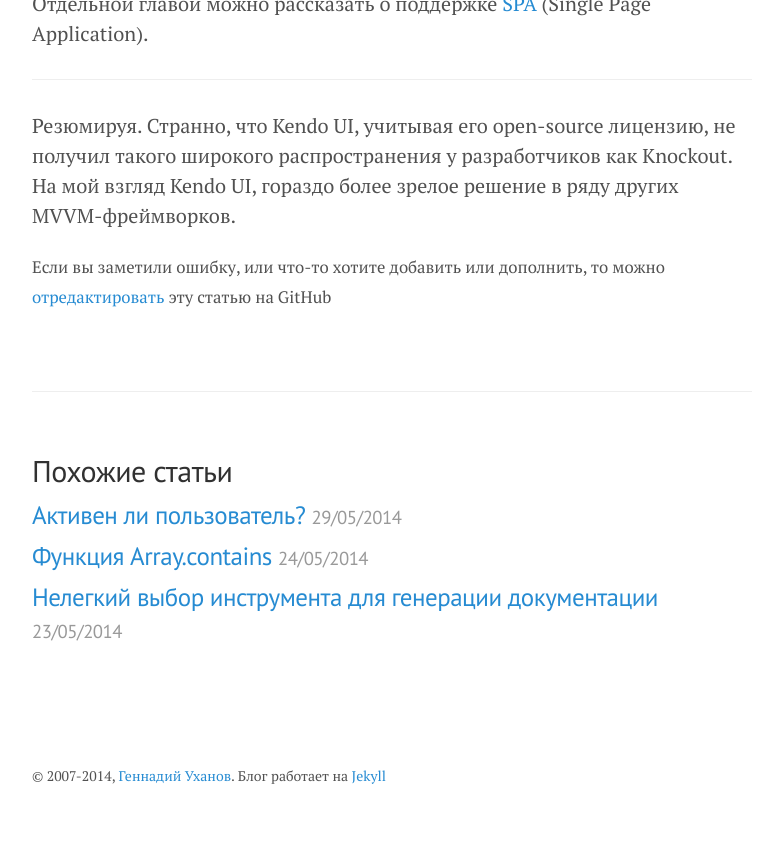
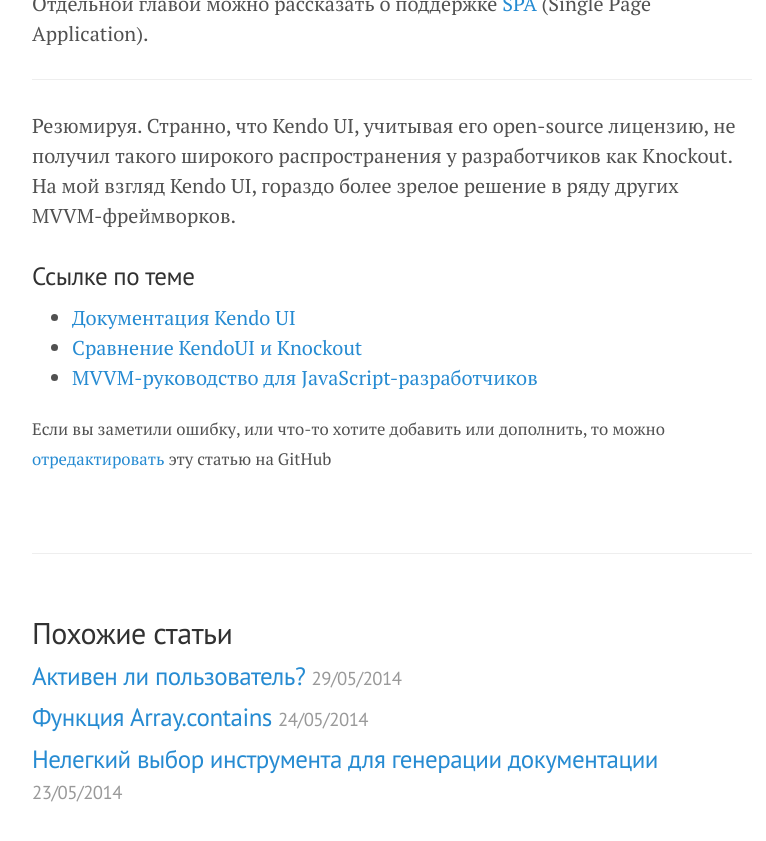
Before and after one commit to shaggysmile/shaggysmile.net, a Jekyll site: the page built from _posts/2014-05-30-kendo-mvvm-framework.md, in a window 1280 px wide and 900 px high, scrolled down 3798 px. Shown: the top 841 px of the window, without its empty margins (248-1014 px from the left). Built offline with Jekyll 4.4.1, drawn with Linux system fonts in a browser that asks for light colours; Markdown is read by kramdown in place of the engine named in the settings; before the commit the page ends 4614 px from its top, so only the background shows below that.

Commit message:
Add new post kendo-mvvm-framework

```diff
--- a/_posts/2014-05-30-kendo-mvvm-framework.md
+++ b/_posts/2014-05-30-kendo-mvvm-framework.md
@@ -117,3 +117,9 @@
 -----------
 
 Резюмируя. Странно, что Kendo UI, учитывая его open-source лицензию, не получил такого широкого распространения у разработчиков как Knockout. На мой взгляд Kendo UI, гораздо более зрелое решение в ряду других MVVM-фреймворков.
+
+### Ссылке по теме
+
+* [Документация Kendo UI](http://docs.telerik.com/kendo-ui)
+* [Сравнение KendoUI и Knockout](http://www.scottlogic.com/blog/2013/04/08/comparing-kendoui-and-knockout-with-a-bit-of-jquerymobile-on-the-side.html)
+* [MVVM-руководство для JavaScript-разработчиков](http://addyosmani.com/blog/understanding-mvvm-a-guide-for-javascript-developers/)
```
